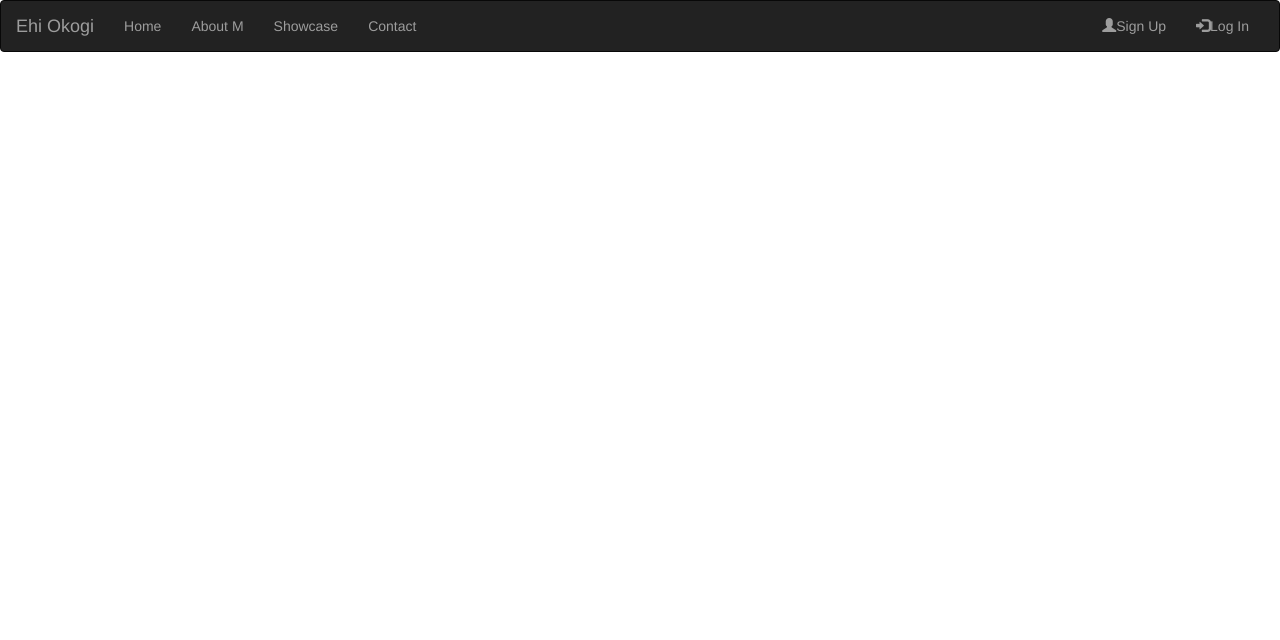
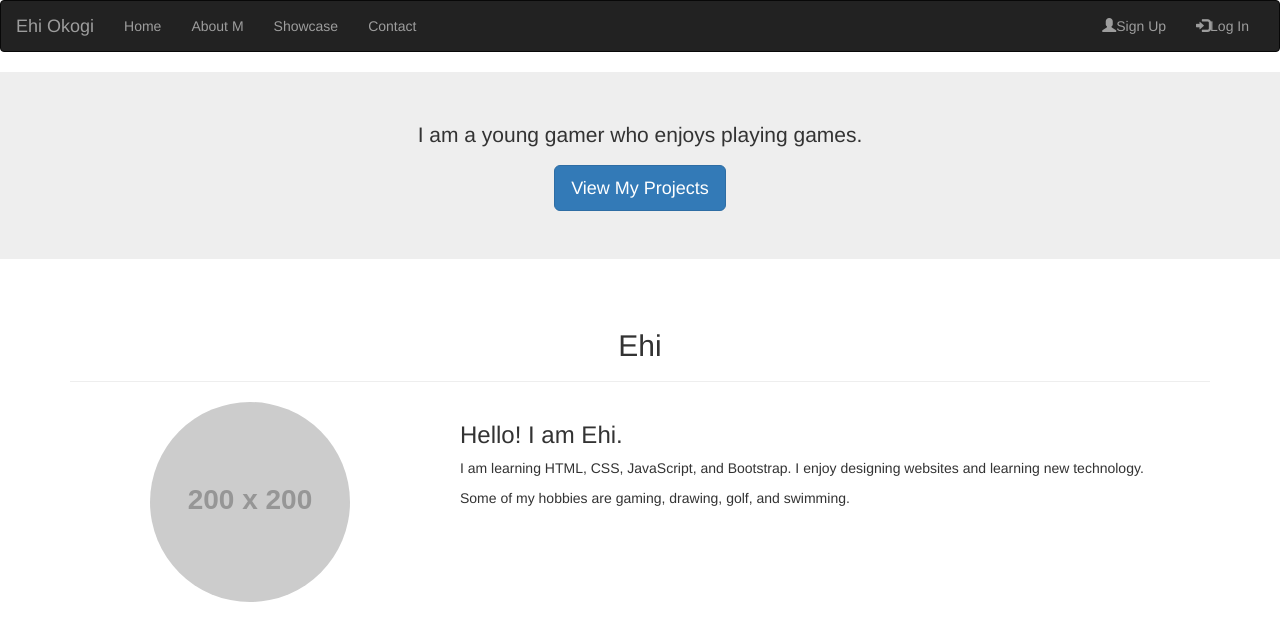
Before and after one commit to uanyamel08-stack/personal-website, a plain HTML site: page index.html in a window 1280 px wide. Drawn offline with nearby package versions, Linux system fonts and the light colour scheme; placeholder pictures from the web are drawn by us.

Commit message:
Update index.html

```diff
--- a/index.html
+++ b/index.html
@@ -34,13 +34,47 @@
    <section id="Home">
      <section/>
      <section id="AboutMe">
-
+       <section/>
 
       <section id="Showcase">
-
+        <section/>
 
 
         <section id="Contact">
-
+    <section/>
   </body>
 </html>
+      <section id="home" class="jumbotron text-center">
+  <div class="container">
+    <p>I am a young gamer who enjoys playing games.</p>
+  </nav>
+    <a href="#showcase" class="btn btn-primary btn-lg">
+      View My Projects
+    </a>
+  </div>
+</section>
+    <section id="about" class="container">
+  <div class="page-header text-center">
+    <h2>Ehi</h2>
+  </div>
+
+  <div class="row">
+    <div class="col-sm-4 text-center">
+      <img
+        src="https://via.placeholder.com/200"
+        class="img-circle img-responsive center-block"
+        alt="Profile picture">
+    </div>
+
+    <div class="col-sm-8">
+      <h3>Hello! I am Ehi.</h3>
+      <p>
+        I am learning HTML, CSS, JavaScript, and Bootstrap.
+        I enjoy designing websites and learning new technology.
+      </p>
+      <p>
+        Some of my hobbies are gaming, drawing, golf, and swimming.
+      </p>
+    </div>
+  </div>
+</section>
```
